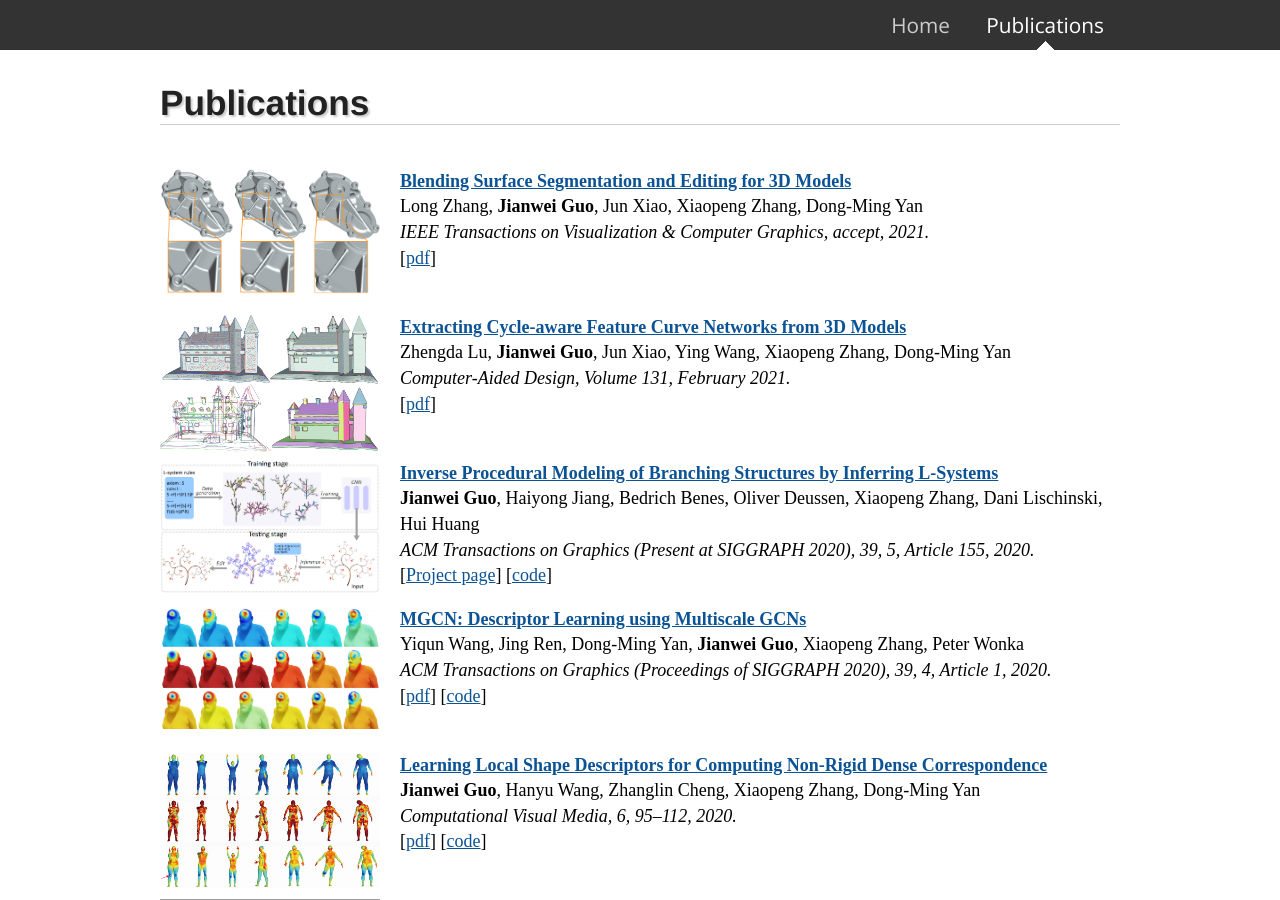
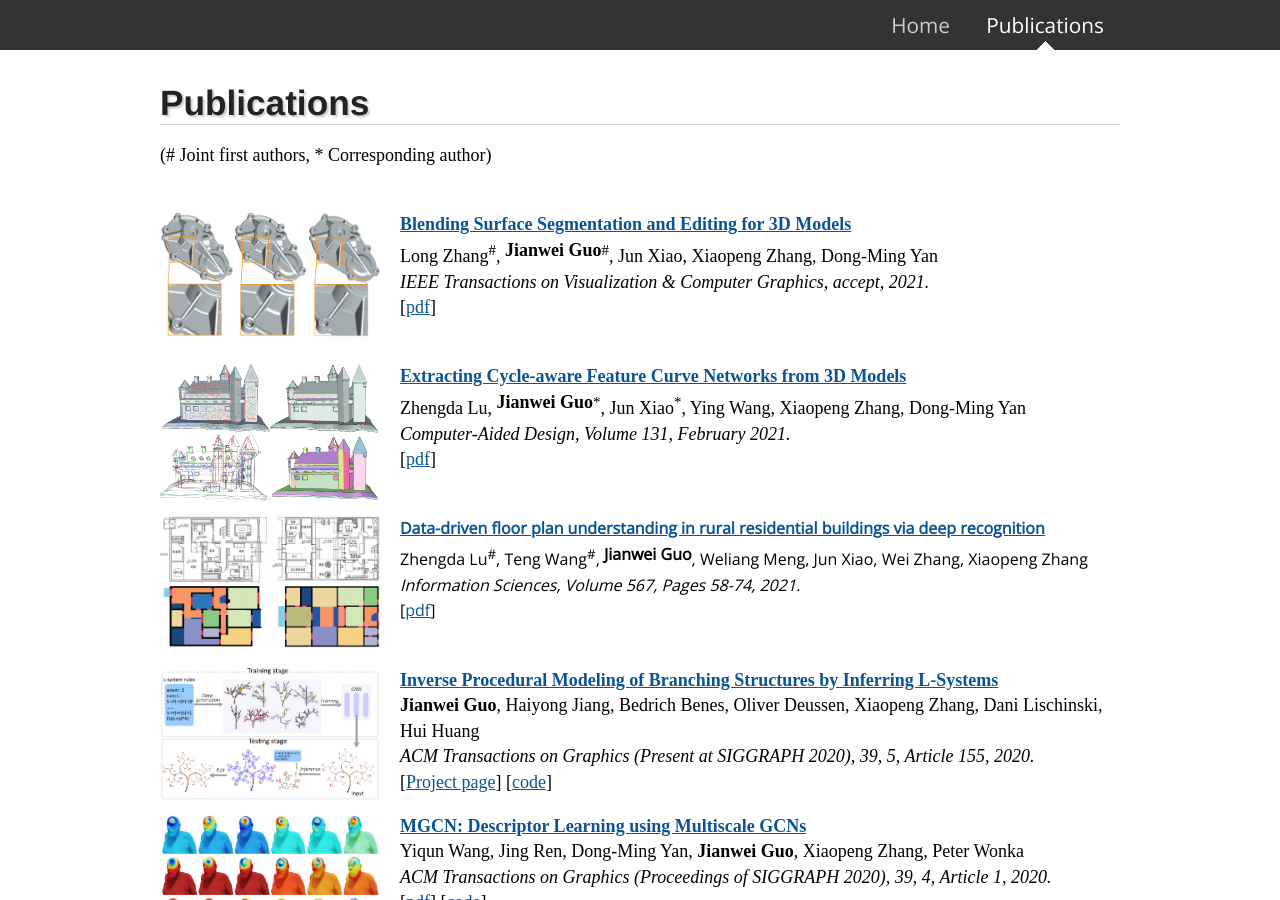
Before and after one commit to jianweiguo/jianweiguo.github.io, a Jekyll site: the page built from publications/index.html, in a window 1280 px wide and 900 px high. Built offline with Jekyll 4.4.1, drawn with Linux system fonts in a browser that asks for light colours; some of the changed text lies outside the part shown; grey boxes are pictures that could not be loaded.

Commit message:
add IS paper

```diff
--- a/publications/index.html
+++ b/publications/index.html
@@ -9,13 +9,13 @@ site_section: publications
 p {font-family:Georgia;font-size:16px;}
 </style>
 
-<h1>Publications</h1>
+<h1>Publications</h1><p> (# Joint first authors, * Corresponding author)</p>
 
 <p>
 <br />
 <img src="2021_TVCG_blending.png" alt="2021_TVCG_blending" align ="left" width="220" height="125" style="margin:0px 20px 0px 0px">
-<a href="" target="_blank" style="font-weight:bold;color:rgb(11,83,148)">Blending Surface Segmentation and Editing for 3D Models</a> <br />
-Long Zhang, <a a style="font-weight:bold;color:black">Jianwei Guo</a>, Jun Xiao, Xiaopeng Zhang, Dong-Ming Yan<br />
+<a href="https://ieeexplore.ieee.org/document/9296787" target="_blank" style="font-weight:bold;color:rgb(11,83,148)">Blending Surface Segmentation and Editing for 3D Models</a> <br />
+Long Zhang<sup>#</sup>, <a a style="font-weight:bold;color:black">Jianwei Guo</a><sup>#</sup>, Jun Xiao, Xiaopeng Zhang, Dong-Ming Yan<br />
 <a style="font-style:italic;color:black">IEEE Transactions on Visualization & Computer Graphics, accept, 2021.</a> <br />
 [<a href="papers/2021_TVCG_blending.pdf" target="_blank" style="color:rgb(11,83,148)">pdf</a>]
 </p>
@@ -24,9 +24,17 @@ Long Zhang, <a a style="font-weight:bold;color:black">Jianwei Guo</a>, Jun Xiao,
 <br />
 <img src="2020_CAD_curvenet.png" alt="2020_CAD_curvenet" align ="left" width="220" height="140" style="margin:0px 20px 0px 0px">
 <a href="https://www.sciencedirect.com/science/article/pii/S0010448520301421" target="_blank" style="font-weight:bold;color:rgb(11,83,148)">Extracting Cycle-aware Feature Curve Networks from 3D Models</a> <br />
-Zhengda Lu, <a a style="font-weight:bold;color:black">Jianwei Guo</a>, Jun Xiao, Ying Wang, Xiaopeng Zhang, Dong-Ming Yan<br />
+Zhengda Lu, <a a style="font-weight:bold;color:black">Jianwei Guo</a><sup>*</sup>, Jun Xiao<sup>*</sup>, Ying Wang, Xiaopeng Zhang, Dong-Ming Yan<br />
 <a style="font-style:italic;color:black">Computer-Aided Design, Volume 131, February 2021.</a> <br />
 [<a href="papers/2021_CAD_curvenet.pdf" target="_blank" style="color:rgb(11,83,148)">pdf</a>]
+</p>
+
+<br />
+<img src="2021_IS_RuralPlan.png" alt="2021_IS_RuralPlan" align ="left" width="220" height="132" style="margin:0px 20px 0px 0px">
+<a href="https://www.sciencedirect.com/science/article/pii/S0020025521002759" target="_blank" style="font-weight:bold;color:rgb(11,83,148)">Data-driven floor plan understanding in rural residential buildings via deep recognition</a> <br />
+Zhengda Lu<sup>#</sup>, Teng Wang<sup>#</sup>, <a a style="font-weight:bold;color:black">Jianwei Guo</a>, Weliang Meng, Jun Xiao, Wei Zhang, Xiaopeng Zhang<br />
+<a style="font-style:italic;color:black">Information Sciences, Volume 567, Pages 58-74, 2021.</a> <br />
+[<a href="" target="_blank" style="color:rgb(11,83,148)">pdf</a>]
 </p>
 
 <p>
@@ -102,7 +110,7 @@ Lei You, <a a style="font-weight:bold;color:black">Jianwei Guo</a>, Yong Pang, S
 <br />
 <img src="2019_cvpr_spectraMatching.png" alt="CVPR-2019-descriptor" align ="left" width="220" height="125.2" style="margin:0px 20px 0px 0px">
 <a href="" target="_blank" style="font-weight:bold;color:rgb(11,83,148)">A Robust Local Spectral Descriptor for Matching Non-Rigid Shapes with Incompatible Shape Structures</a> <br />
-Yiqun Wang, <a a style="font-weight:bold;color:black">Jianwei Guo</a>, Dong-Ming Yan, Kai Wang, Xiaopeng Zhang <br />
+Yiqun Wang, <a a style="font-weight:bold;color:black">Jianwei Guo</a><sup>*</sup>, Dong-Ming Yan, Kai Wang, Xiaopeng Zhang <br />
 <a style="font-style:italic;color:black">IEEE Conference on Computer Vision and Pattern Recognition (CVPR), 2019.</a> <br />
 [<a href="papers/2019_cvpr_specmatching.pdf" target="_blank" style="color:rgb(11,83,148)">pdf</a>]
 [<a href="http://www.nlpr.ia.ac.cn/ivc/project/specmathcing/" target="_blank" style="color:rgb(11,83,148)">code&&data</a>]
@@ -111,8 +119,8 @@ Yiqun Wang, <a a style="font-weight:bold;color:black">Jianwei Guo</a>, Dong-Ming
 <p>
 <img src="2018_ECCV_descriptor.png" alt="ECCV18" align ="left" width="220" height="140" style="margin:0px 20px 0px 0px">
 <a href="http://openaccess.thecvf.com/content_ECCV_2018/html/Hanyu_Wang_Learning_3D_Keypoint_ECCV_2018_paper.html" target="_blank" style="font-weight:bold;color:rgb(11,83,148)">Learning 3D Keypoint Descriptors for Non-Rigid Shape Matching</a> <br />
-Hanyu Wang<sup>*</sup>, <a style="font-weight:bold;color:black">Jianwei Guo<sup>*</sup></a>, Dong-Ming Yan, Weize Quan, Xiaopeng Zhang <br />
-<a style="font-style:italic;color:black">The European Conference on Computer Vision (ECCV), pp.3-19, 2018. (* Joint first authors)</a> <br />
+Hanyu Wang<sup>#</sup>, <a style="font-weight:bold;color:black">Jianwei Guo</a><sup>*</sup>, Dong-Ming Yan, Weize Quan, Xiaopeng Zhang <br />
+<a style="font-style:italic;color:black">The European Conference on Computer Vision (ECCV), pp.3-19, 2018.</a> <br />
 [<a href="papers/2018_ECCV_localDescriptors.pdf" target="_blank" style="color:rgb(11,83,148)">pdf</a>]
 [<a href="https://github.com/jianweiguo/local3Ddescriptorlearning" target="_blank" style="color:rgb(11,83,148)">code</a>]
 </p>
@@ -169,7 +177,7 @@ Zhongqi Wu, <a a style="font-weight:bold;color:black">Jianwei Guo</a>, Jun Xiao,
 <br />
 <img src="2017_TVCG_Push-pull.png" alt="TVCG17" align ="left" width="220" height="165" style="margin:0px 20px 0px 0px">
 <a href="https://ieeexplore.ieee.org/document/7790842/" target="_blank" style="font-weight:bold;color:rgb(11,83,148)">A Simple Push-Pull Algorithm for Blue-Noise Sampling</a> <br />
-Abdalla G. M. Ahmed<sup>*</sup>, <a style="font-weight:bold;color:black">Jianwei Guo</a><sup>*</sup>, Dong-Ming Yan, J.-Y. Franceschi, Xiaopeng Zhang, Oliver Deussen <br />
+Abdalla G. M. Ahmed<sup>#</sup>, <a style="font-weight:bold;color:black">Jianwei Guo</a><sup>#</sup>, Dong-Ming Yan, J.-Y. Franceschi, Xiaopeng Zhang, Oliver Deussen <br />
 <a style="font-style:italic;color:black">IEEE Transactions on Visualization & Computer Graphics, 23(12), 2496-2508, 2017. (* Joint first authors)</a> <br />
 [<a href="papers/2017_TVCG_pushpull.pdf" target="_blank" style="color:rgb(11,83,148)">pdf</a>]
 [<a href="papers/2017_TVCG_pushpull_suppl.pdf" target="_blank" style="color:rgb(11,83,148)">suppl</a>]
```
Also changed, not shown: publications/2021_IS_RuralPlan.png (added).
